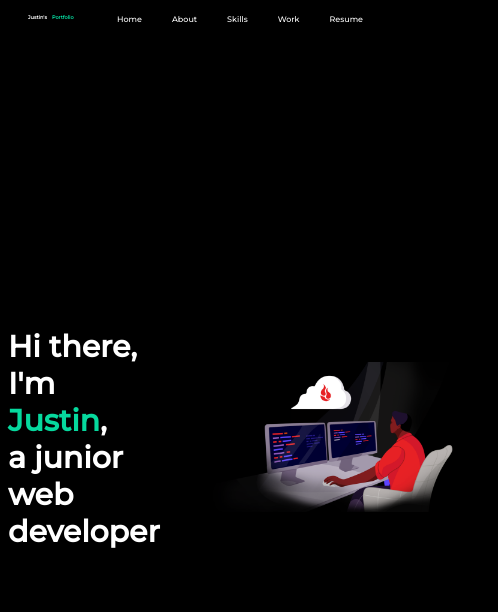
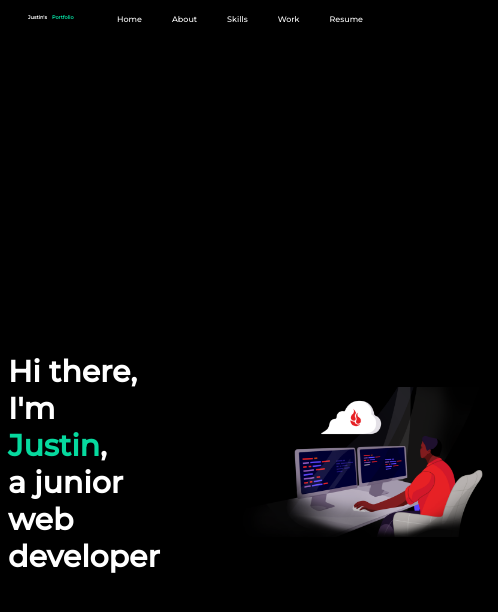
Before and after one commit to JustinPong/Portfolio, a React (Create React App) app: page / in a window 390 px wide. Shown: the top 612 px of the page, 498 px wide, since content can reach past the window. Built offline with nearby package versions, Linux system fonts and the light colour scheme.

Commit message:
edited homepage layout

```diff
--- a/src/components/Home/Home.css
+++ b/src/components/Home/Home.css
@@ -24,7 +24,7 @@
 
 .home-logo{
     height:300px;
-    margin-left: 50px;
+    margin-left: 80px;
 }
 
 .home-right{
@@ -86,4 +86,7 @@
     .home-logo{
         height: 150px;
     }
+    .home{
+        margin-top: 325px;
+    }
 }
```
